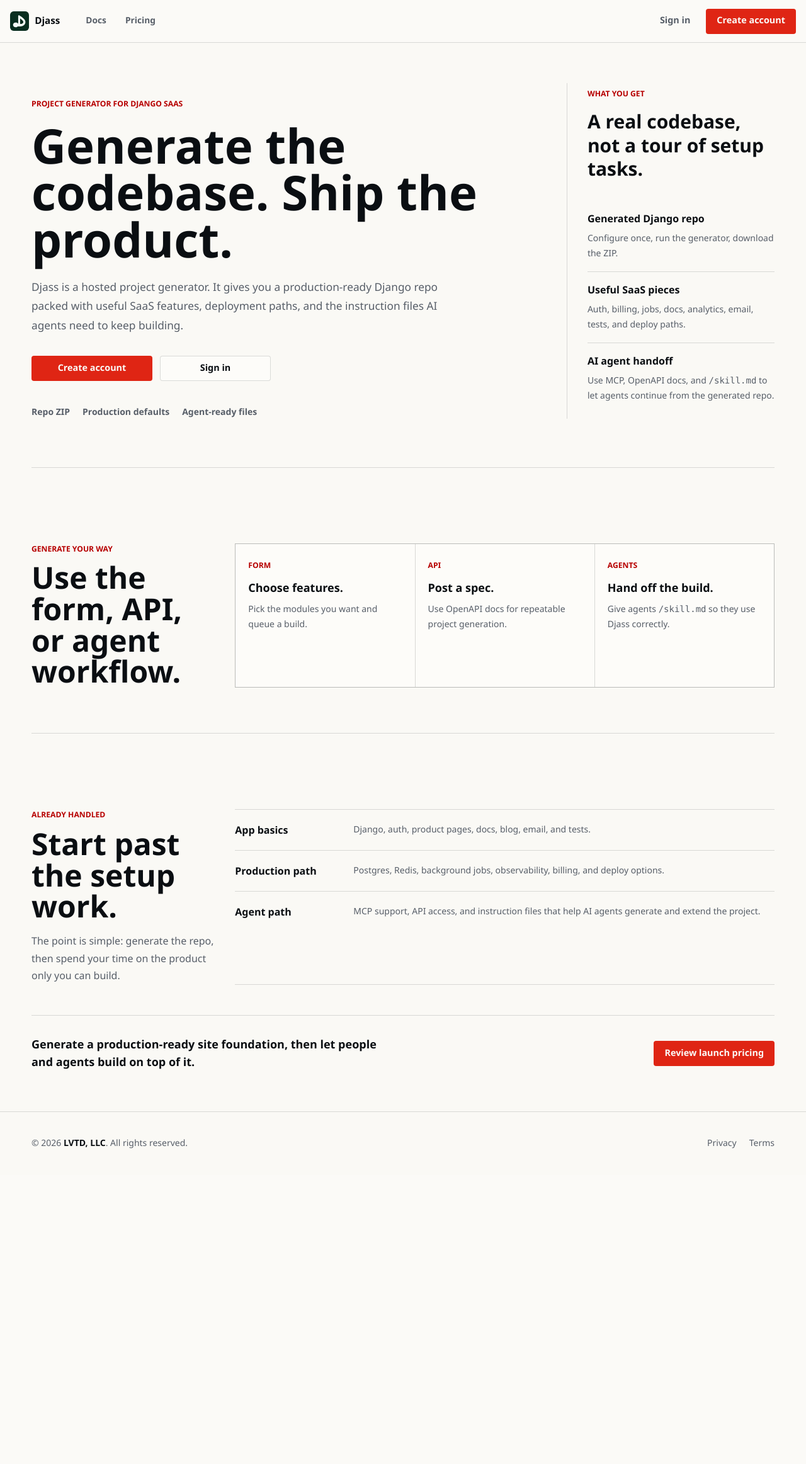
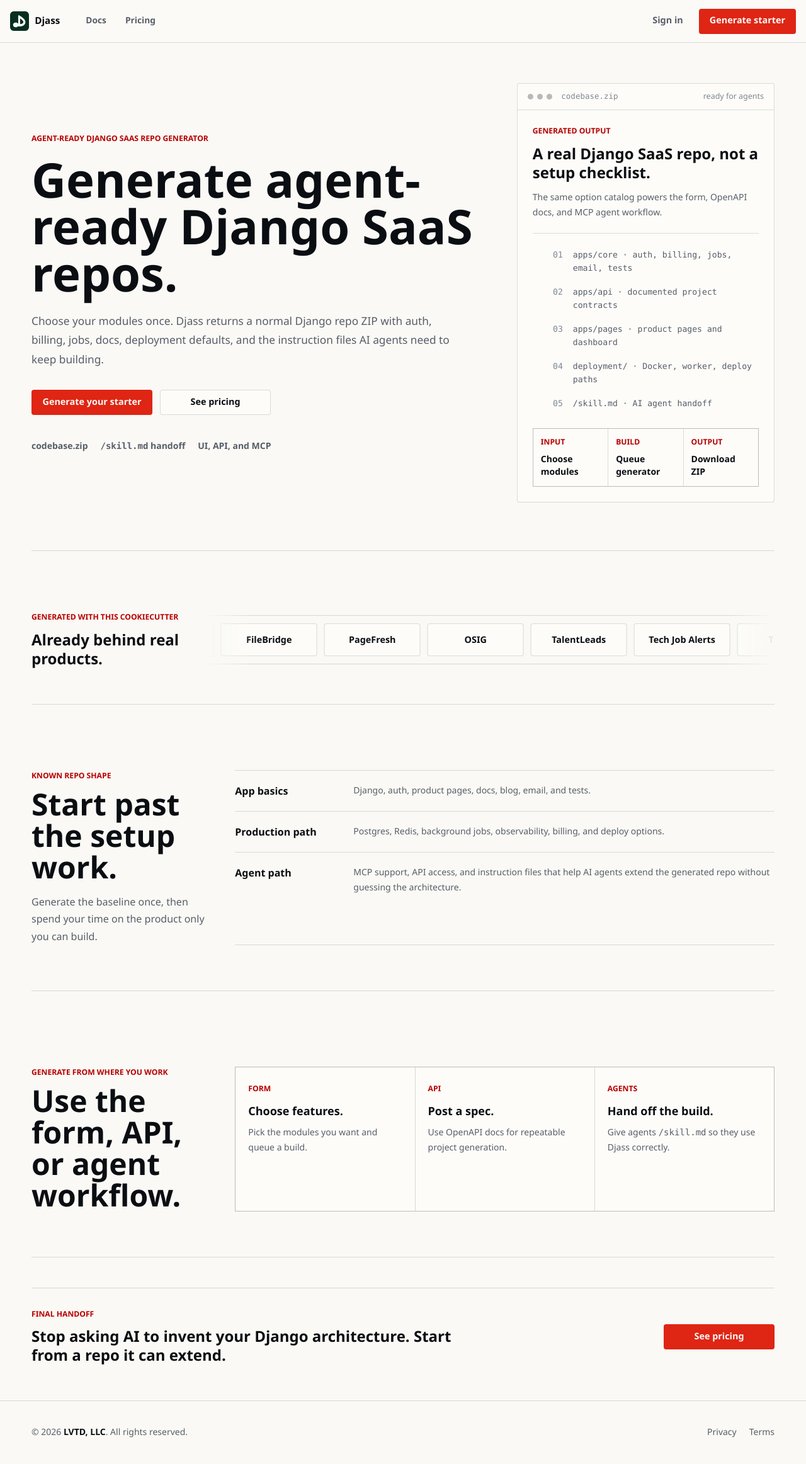
Before and after one commit to LVTD-LLC/djass, a Django app: template frontend/templates/pages/landing-page.html in a window 1280 px wide. Shown: the whole page at 63% size. Before the commit the page ends 1824 px from the top, so only its background shows below. Run offline with Django 4.2, Linux system fonts and the light colour scheme; the template is opened without the code that fills it, so the values that code supplies are empty; style sheets or scripts are compiled from the project's sources; some libraries are stand-ins or nearby versions.

Commit message:
feat(marketing): sharpen Djass landing positioning

```diff
--- a/frontend/src/styles/index.css
+++ b/frontend/src/styles/index.css
@@ -500,6 +500,59 @@ body {
   font-weight: 650;
 }
 
+.dj-logo-carousel {
+  position: relative;
+  overflow: hidden;
+  border-block: 1px solid var(--dj-border);
+  padding-block: 0.75rem;
+  -webkit-mask-image: linear-gradient(to right, transparent, black 8%, black 92%, transparent);
+  mask-image: linear-gradient(to right, transparent, black 8%, black 92%, transparent);
+}
+
+.dj-logo-track {
+  display: flex;
+  width: max-content;
+  gap: 0.65rem;
+}
+
+.dj-logo-set {
+  display: flex;
+  flex: 0 0 auto;
+  gap: 0.65rem;
+}
+
+.dj-logo-mark {
+  display: inline-flex;
+  align-items: center;
+  justify-content: center;
+  min-width: max(8rem, 12vw);
+  min-height: 3.25rem;
+  border: 1px solid var(--dj-border);
+  border-radius: 4px;
+  padding: 0.75rem 1rem;
+  background: var(--dj-panel-solid);
+  color: var(--dj-heading);
+  font-size: 0.9rem;
+  font-weight: 800;
+  text-align: center;
+  text-decoration: none;
+  white-space: nowrap;
+  transition: border-color 160ms ease, background-color 160ms ease, transform 160ms ease;
+}
+
+.dj-logo-mark:hover,
+.dj-logo-mark:focus-visible {
+  border-color: var(--dj-border-strong);
+  background: var(--dj-bg-muted);
+  outline: none;
+  transform: translateY(-1px);
+}
+
+.dj-logo-mark:focus-visible {
+  outline: 2px solid color-mix(in srgb, var(--dj-accent) 55%, transparent);
+  outline-offset: 2px;
+}
+
 .dj-product-surface {
   position: relative;
   overflow: hidden;
@@ -697,6 +750,25 @@ body {
     transition-duration: 160ms;
     transition-timing-function: cubic-bezier(0.22, 1, 0.36, 1);
   }
+
+  .dj-logo-track {
+    animation: dj-logo-scroll 32s linear infinite;
+  }
+
+  .dj-logo-carousel:hover .dj-logo-track,
+  .dj-logo-carousel:focus-within .dj-logo-track {
+    animation-play-state: paused;
+  }
+}
+
+@keyframes dj-logo-scroll {
+  from {
+    transform: translateX(0);
+  }
+
+  to {
+    transform: translateX(calc(-50% - 0.325rem));
+  }
 }
 
 @media (min-width: 769px) {
--- a/frontend/templates/base_landing.html
+++ b/frontend/templates/base_landing.html
@@ -12,23 +12,23 @@
     <link rel="icon" type="image/png" sizes="16x16" href="{% static 'vendors/images/favicon-16x16.png' %}" />
     <link rel="shortcut icon" href="{% static 'vendors/images/favicon.ico' %}" />
     {% block meta %}
-      <title>Djass</title>
-      <meta name="description" content="Generate production-ready Django SaaS codebases with useful features, deployment paths, and AI agent instructions built in." />
+      <title>Djass - Agent-ready Django SaaS repo generator</title>
+      <meta name="description" content="Generate agent-ready Django SaaS repos with auth, billing, jobs, docs, deployment defaults, and AI instructions built in." />
       <meta name="keywords" content="django, saas starter, ai agents, code generation" />
       <meta name="robots" content="index, follow" />
       <link rel="canonical" href="https://{{ request.get_host }}/" />
       <meta property="og:type" content="website" />
-      <meta property="og:title" content="Djass" />
+      <meta property="og:title" content="Djass - Agent-ready Django SaaS repos" />
       <meta property="og:url" content="https://{{ request.get_host }}/" />
-      <meta property="og:description" content="Generate production-ready Django SaaS codebases with useful features, deployment paths, and AI agent instructions built in." />
-      <meta property="og:image" content="https://osig.app/g?site=meta&style=logo&font=markerfelt&title=Djass&subtitle=Generate Django SaaS codebases&image_url=https://{{ request.get_host }}{% static 'vendors/images/logo.png' %}" />
+      <meta property="og:description" content="Generate agent-ready Django SaaS repos with auth, billing, jobs, docs, deployment defaults, and AI instructions built in." />
+      <meta property="og:image" content="https://osig.app/g?site=meta&style=logo&font=markerfelt&title=Agent-ready%20Django%20SaaS%20repos&subtitle=Generate%20a%20ZIP%20with%20auth%2C%20billing%2C%20jobs%2C%20docs%20and%20agent%20instructions&image_url=https://{{ request.get_host }}{% static 'vendors/images/logo.png' %}" />
       <meta property="og:locale" content="en_US" />
-      <meta name="twitter:card" content="summary" />
+      <meta name="twitter:card" content="summary_large_image" />
       <meta name="twitter:creator" content="@rasulkireev" />
       <meta name="twitter:site" content="@rasulkireev" />
-      <meta name="twitter:title" content="Djass" />
-      <meta name="twitter:description" content="Generate production-ready Django SaaS codebases with useful features, deployment paths, and AI agent instructions built in." />
-      <meta name="twitter:image" content="https://osig.app/g?site=x&style=logo&font=markerfelt&title=Djass&subtitle=Generate Django SaaS codebases&image_url=https://{{ request.get_host }}{% static 'vendors/images/logo.png' %}" />
+      <meta name="twitter:title" content="Djass - Agent-ready Django SaaS repos" />
+      <meta name="twitter:description" content="Generate agent-ready Django SaaS repos with auth, billing, jobs, docs, deployment defaults, and AI instructions built in." />
+      <meta name="twitter:image" content="https://osig.app/g?site=x&style=logo&font=markerfelt&title=Agent-ready%20Django%20SaaS%20repos&subtitle=Generate%20a%20ZIP%20with%20auth%2C%20billing%2C%20jobs%2C%20docs%20and%20agent%20instructions&image_url=https://{{ request.get_host }}{% static 'vendors/images/logo.png' %}" />
     {% endblock meta %}
 
     {% if posthog_api_key %}
@@ -117,8 +117,8 @@
           "@context": "https://schema.org",
           "@type": "WebSite",
           "name": "Djass",
-          "description": "Generate production-ready Django SaaS codebases with useful features, deployment paths, and AI agent instructions built in.",
-          "thumbnailUrl": "https://osig.app/g?site=x&style=logo&font=markerfelt&title=Djass&subtitle=Generate Django SaaS codebases&image_url=https://{{ request.get_host }}{% static 'vendors/images/logo.png' %}",
+          "description": "Generate agent-ready Django SaaS repos with auth, billing, jobs, docs, deployment defaults, and AI instructions built in.",
+          "thumbnailUrl": "https://osig.app/g?site=x&style=logo&font=markerfelt&title=Agent-ready%20Django%20SaaS%20repos&subtitle=Generate%20a%20ZIP%20with%20auth%2C%20billing%2C%20jobs%2C%20docs%20and%20agent%20instructions&image_url=https://{{ request.get_host }}{% static 'vendors/images/logo.png' %}",
           "url": "https://{{ request.get_host }}/",
           "author": {
             "@type": "Person",
--- a/frontend/templates/components/site_header.html
+++ b/frontend/templates/components/site_header.html
@@ -104,7 +104,7 @@
                     </div>
                 {% else %}
                     <a href="{% url 'account_login' %}" class="dj-button dj-button-subtle">Sign in</a>
-                    <a href="{% url 'account_signup' %}" class="dj-button dj-button-primary">Create account</a>
+                    <a href="{% url 'account_signup' %}" class="dj-button dj-button-primary">Generate starter</a>
                 {% endif %}
             </div>
             <div class="ml-auto lg:hidden" data-controller="dropdown">
@@ -158,7 +158,7 @@
                                 </li>
                                 <li class="p-2">
                                     <a href="{% url 'account_signup' %}"
-                                       class="dj-button dj-button-primary w-full">Create account</a>
+                                       class="dj-button dj-button-primary w-full">Generate starter</a>
                                 </li>
                             {% endif %}
                         </ul>
--- a/frontend/templates/pages/landing-page.html
+++ b/frontend/templates/pages/landing-page.html
@@ -1,6 +1,6 @@
 {% extends "base_landing.html" %}
 {% block content %}
-  <section class="pb-12 pt-8 sm:pb-16 sm:pt-12">
+  <section class="pb-10 pt-8 sm:pb-14 sm:pt-12">
     <div class="dj-container">
       {% if request.GET.account_deleted %}
         <div class="dj-alert dj-alert-success mb-8 text-sm">
@@ -8,53 +8,145 @@
         </div>
       {% endif %}
 
-      <div class="grid gap-[clamp(2rem,5vw,4.5rem)] border-b border-[var(--dj-border)] pb-[clamp(2.5rem,6vw,5rem)] lg:grid-cols-[minmax(0,1fr)_minmax(19rem,0.42fr)] lg:items-end">
+      <div class="grid gap-[clamp(2rem,5vw,4.5rem)] border-b border-[var(--dj-border)] pb-[clamp(2.5rem,6vw,5rem)] lg:grid-cols-[minmax(0,0.95fr)_minmax(22rem,0.55fr)] lg:items-center">
         <div class="max-w-4xl">
-          <p class="dj-kicker">Project generator for Django SaaS</p>
+          <p class="dj-kicker">Agent-ready Django SaaS repo generator</p>
           <h1 class="dj-hero-title mt-5">
-            Generate the codebase. Ship the product.
+            Generate agent-ready Django SaaS repos.
           </h1>
           <p class="dj-hero-copy mt-6 max-w-2xl">
-            Djass is a hosted project generator. It gives you a production-ready Django repo packed with useful SaaS features, deployment paths, and the instruction files AI agents need to keep building.
+            Choose your modules once. Djass returns a normal Django repo ZIP with auth, billing, jobs, docs, deployment defaults, and the instruction files AI agents need to keep building.
           </p>
 
           <div class="mt-8 flex flex-col gap-3 sm:max-w-xl sm:flex-row">
             {% if user.is_authenticated %}
               <a href="{% url 'home' %}" class="dj-button dj-button-primary sm:min-w-48">Open dashboard</a>
-              <a href="{% url 'pricing' %}" class="dj-button dj-button-secondary sm:min-w-44">Review launch pricing</a>
+              <a href="{% url 'project_new' %}" class="dj-button dj-button-secondary sm:min-w-44">Create project</a>
             {% else %}
-              <a href="{% url 'account_signup' %}" class="dj-button dj-button-primary sm:min-w-48">Create account</a>
-              <a href="{% url 'account_login' %}" class="dj-button dj-button-secondary sm:min-w-44">Sign in</a>
+              <a href="{% url 'account_signup' %}" class="dj-button dj-button-primary sm:min-w-48">Generate your starter</a>
+              <a href="{% url 'pricing' %}" class="dj-button dj-button-secondary sm:min-w-44">See pricing</a>
             {% endif %}
           </div>
 
           <div class="mt-10 flex flex-wrap gap-x-5 gap-y-2 text-sm font-semibold text-[var(--dj-muted)]">
-            <span>Repo ZIP</span>
-            <span>Production defaults</span>
-            <span>Agent-ready files</span>
+            <span>codebase.zip</span>
+            <span><span class="font-mono">/skill.md</span> handoff</span>
+            <span>UI, API, and MCP</span>
           </div>
         </div>
 
-        <aside class="border-y border-[var(--dj-border)] py-6 lg:border-y-0 lg:border-l lg:py-2 lg:pl-8" aria-label="Djass output">
-          <p class="dj-kicker">What you get</p>
-          <p class="mt-4 text-3xl font-semibold leading-tight text-[var(--dj-heading)]">
-            A real codebase, not a tour of setup tasks.
-          </p>
-          <div class="mt-8 divide-y divide-[var(--dj-border)]">
-            <div class="py-4">
-              <p class="font-semibold text-[var(--dj-heading)]">Generated Django repo</p>
-              <p class="mt-2 text-sm leading-6 text-[var(--dj-muted)]">Configure once, run the generator, download the ZIP.</p>
+        <aside aria-label="Generated Djass repo preview">
+          <div class="dj-product-surface">
+            <div class="dj-product-bar">
+              <span class="dj-dot"></span>
+              <span class="dj-dot"></span>
+              <span class="dj-dot"></span>
+              <span class="ml-2 font-mono">codebase.zip</span>
+              <span class="ml-auto">ready for agents</span>
             </div>
-            <div class="py-4">
-              <p class="font-semibold text-[var(--dj-heading)]">Useful SaaS pieces</p>
-              <p class="mt-2 text-sm leading-6 text-[var(--dj-muted)]">Auth, billing, jobs, docs, analytics, email, tests, and deploy paths.</p>
-            </div>
-            <div class="py-4">
-              <p class="font-semibold text-[var(--dj-heading)]">AI agent handoff</p>
-              <p class="mt-2 text-sm leading-6 text-[var(--dj-muted)]">Use MCP, OpenAPI docs, and <span class="font-mono">/skill.md</span> to let agents continue from the generated repo.</p>
+            <div class="p-5 sm:p-6">
+              <div class="flex flex-col gap-3 border-b border-[var(--dj-border)] pb-5">
+                <p class="dj-kicker">Generated output</p>
+                <p class="text-2xl font-semibold leading-tight text-[var(--dj-heading)]">
+                  A real Django SaaS repo, not a setup checklist.
+                </p>
+                <p class="text-sm leading-6 text-[var(--dj-muted)]">
+                  The same option catalog powers the form, OpenAPI docs, and MCP agent workflow.
+                </p>
+              </div>
+
+              <div class="mt-5 space-y-2">
+                <div class="dj-code-line"><span>01</span><span>apps/core · auth, billing, jobs, email, tests</span></div>
+                <div class="dj-code-line"><span>02</span><span>apps/api · documented project contracts</span></div>
+                <div class="dj-code-line"><span>03</span><span>apps/pages · product pages and dashboard</span></div>
+                <div class="dj-code-line"><span>04</span><span>deployment/ · Docker, worker, deploy paths</span></div>
+                <div class="dj-code-line"><span>05</span><span>/skill.md · AI agent handoff</span></div>
+              </div>
+
+              <div class="mt-6 grid gap-px border border-[var(--dj-border)] bg-[var(--dj-border)] sm:grid-cols-3">
+                <div class="bg-[var(--dj-panel-solid)] p-3">
+                  <p class="dj-kicker">Input</p>
+                  <p class="mt-2 text-sm font-semibold text-[var(--dj-heading)]">Choose modules</p>
+                </div>
+                <div class="bg-[var(--dj-panel-solid)] p-3">
+                  <p class="dj-kicker">Build</p>
+                  <p class="mt-2 text-sm font-semibold text-[var(--dj-heading)]">Queue generator</p>
+                </div>
+                <div class="bg-[var(--dj-panel-solid)] p-3">
+                  <p class="dj-kicker">Output</p>
+                  <p class="mt-2 text-sm font-semibold text-[var(--dj-heading)]">Download ZIP</p>
+                </div>
+              </div>
             </div>
           </div>
         </aside>
+      </div>
+    </div>
+  </section>
+
+  <section class="py-8 sm:py-10">
+    <div class="dj-container">
+      <div class="grid gap-6 border-b border-[var(--dj-border)] pb-[clamp(2rem,5vw,3.5rem)] lg:grid-cols-[0.28fr_1fr] lg:items-center">
+        <div>
+          <p class="dj-kicker">Generated with this cookiecutter</p>
+          <h2 class="mt-3 text-2xl font-semibold leading-tight text-[var(--dj-heading)]">Already behind real products.</h2>
+        </div>
+
+        <div class="dj-logo-carousel" role="region" aria-label="Projects generated with this cookiecutter">
+          <div class="dj-logo-track">
+            <div class="dj-logo-set">
+              <a href="https://awesome.lvtd.dev/" class="dj-logo-mark" target="_blank" rel="noopener noreferrer">Awesome</a>
+              <a href="https://djass.dev/" class="dj-logo-mark" target="_blank" rel="noopener noreferrer">Djass</a>
+              <a href="https://filebridge.lvtd.dev/" class="dj-logo-mark" target="_blank" rel="noopener noreferrer">FileBridge</a>
+              <a href="https://pagefresh.lvtd.dev/" class="dj-logo-mark" target="_blank" rel="noopener noreferrer">PageFresh</a>
+              <a href="https://osig.app/" class="dj-logo-mark" target="_blank" rel="noopener noreferrer">OSIG</a>
+              <a href="https://gettalentleads.com/" class="dj-logo-mark" target="_blank" rel="noopener noreferrer">TalentLeads</a>
+              <a href="https://gettjalerts.com/" class="dj-logo-mark" target="_blank" rel="noopener noreferrer">Tech Job Alerts</a>
+              <a href="https://tuxseo.com/" class="dj-logo-mark" target="_blank" rel="noopener noreferrer">TuxSEO</a>
+              <a href="https://askhndigests.com/" class="dj-logo-mark" target="_blank" rel="noopener noreferrer">Ask HN Digest</a>
+            </div>
+            <div class="dj-logo-set" aria-hidden="true">
+              <a href="https://awesome.lvtd.dev/" class="dj-logo-mark" target="_blank" rel="noopener noreferrer" tabindex="-1">Awesome</a>
+              <a href="https://djass.dev/" class="dj-logo-mark" target="_blank" rel="noopener noreferrer" tabindex="-1">Djass</a>
+              <a href="https://filebridge.lvtd.dev/" class="dj-logo-mark" target="_blank" rel="noopener noreferrer" tabindex="-1">FileBridge</a>
+              <a href="https://pagefresh.lvtd.dev/" class="dj-logo-mark" target="_blank" rel="noopener noreferrer" tabindex="-1">PageFresh</a>
+              <a href="https://osig.app/" class="dj-logo-mark" target="_blank" rel="noopener noreferrer" tabindex="-1">OSIG</a>
+              <a href="https://gettalentleads.com/" class="dj-logo-mark" target="_blank" rel="noopener noreferrer" tabindex="-1">TalentLeads</a>
+              <a href="https://gettjalerts.com/" class="dj-logo-mark" target="_blank" rel="noopener noreferrer" tabindex="-1">Tech Job Alerts</a>
+              <a href="https://tuxseo.com/" class="dj-logo-mark" target="_blank" rel="noopener noreferrer" tabindex="-1">TuxSEO</a>
+              <a href="https://askhndigests.com/" class="dj-logo-mark" target="_blank" rel="noopener noreferrer" tabindex="-1">Ask HN Digest</a>
+            </div>
+          </div>
+        </div>
+      </div>
+    </div>
+  </section>
+
+  <section class="py-10 sm:py-16">
+    <div class="dj-container">
+      <div class="grid gap-8 border-b border-[var(--dj-border)] pb-[clamp(2.5rem,6vw,4.5rem)] lg:grid-cols-[0.34fr_1fr]">
+        <div>
+          <p class="dj-kicker">Known repo shape</p>
+          <h2 class="dj-section-title mt-3">Start past the setup work.</h2>
+          <p class="dj-section-copy mt-4">
+            Generate the baseline once, then spend your time on the product only you can build.
+          </p>
+        </div>
+
+        <div class="divide-y divide-[var(--dj-border)] border-y border-[var(--dj-border)]">
+          <div class="grid gap-3 py-5 md:grid-cols-[11rem_1fr]">
+            <h3 class="font-semibold text-[var(--dj-heading)]">App basics</h3>
+            <p class="text-sm leading-6 text-[var(--dj-muted)]">Django, auth, product pages, docs, blog, email, and tests.</p>
+          </div>
+          <div class="grid gap-3 py-5 md:grid-cols-[11rem_1fr]">
+            <h3 class="font-semibold text-[var(--dj-heading)]">Production path</h3>
+            <p class="text-sm leading-6 text-[var(--dj-muted)]">Postgres, Redis, background jobs, observability, billing, and deploy options.</p>
+          </div>
+          <div class="grid gap-3 py-5 md:grid-cols-[11rem_1fr]">
+            <h3 class="font-semibold text-[var(--dj-heading)]">Agent path</h3>
+            <p class="text-sm leading-6 text-[var(--dj-muted)]">MCP support, API access, and instruction files that help AI agents extend the generated repo without guessing the architecture.</p>
+          </div>
+        </div>
       </div>
     </div>
   </section>
@@ -63,7 +155,7 @@
     <div class="dj-container">
       <div class="grid gap-8 border-b border-[var(--dj-border)] pb-[clamp(2.5rem,6vw,4.5rem)] lg:grid-cols-[0.34fr_1fr]">
         <div>
-          <p class="dj-kicker">Generate your way</p>
+          <p class="dj-kicker">Generate from where you work</p>
           <h2 class="dj-section-title mt-3">Use the form, API, or agent workflow.</h2>
         </div>
 
@@ -85,44 +177,18 @@
           </a>
         </div>
       </div>
-    </div>
-  </section>
 
-  <section class="py-10 sm:py-16">
-    <div class="dj-container">
-      <div class="grid gap-8 lg:grid-cols-[0.34fr_1fr]">
+      <div class="mt-12 grid gap-5 border-t border-[var(--dj-border)] pt-8 lg:grid-cols-[1fr_auto] lg:items-center">
         <div>
-          <p class="dj-kicker">Already handled</p>
-          <h2 class="dj-section-title mt-3">Start past the setup work.</h2>
-          <p class="dj-section-copy mt-4">
-            The point is simple: generate the repo, then spend your time on the product only you can build.
+          <p class="dj-kicker">Final handoff</p>
+          <p class="mt-3 max-w-2xl text-2xl font-semibold leading-tight text-[var(--dj-heading)]">
+            Stop asking AI to invent your Django architecture. Start from a repo it can extend.
           </p>
         </div>
-
-        <div class="divide-y divide-[var(--dj-border)] border-y border-[var(--dj-border)]">
-          <div class="grid gap-3 py-5 md:grid-cols-[11rem_1fr]">
-            <h3 class="font-semibold text-[var(--dj-heading)]">App basics</h3>
-            <p class="text-sm leading-6 text-[var(--dj-muted)]">Django, auth, product pages, docs, blog, email, and tests.</p>
-          </div>
-          <div class="grid gap-3 py-5 md:grid-cols-[11rem_1fr]">
-            <h3 class="font-semibold text-[var(--dj-heading)]">Production path</h3>
-            <p class="text-sm leading-6 text-[var(--dj-muted)]">Postgres, Redis, background jobs, observability, billing, and deploy options.</p>
-          </div>
-          <div class="grid gap-3 py-5 md:grid-cols-[11rem_1fr]">
-            <h3 class="font-semibold text-[var(--dj-heading)]">Agent path</h3>
-            <p class="text-sm leading-6 text-[var(--dj-muted)]">MCP support, API access, and instruction files that help AI agents generate and extend the project.</p>
-          </div>
-        </div>
-      </div>
-
-      <div class="mt-12 flex flex-col gap-4 border-t border-[var(--dj-border)] pt-8 sm:flex-row sm:items-center sm:justify-between">
-        <p class="max-w-xl text-lg font-semibold leading-7 text-[var(--dj-heading)]">
-          Generate a production-ready site foundation, then let people and agents build on top of it.
-        </p>
         {% if user.is_authenticated %}
           <a href="{% url 'project_new' %}" class="dj-button dj-button-primary sm:min-w-44">Create project</a>
         {% else %}
-          <a href="{% url 'pricing' %}" class="dj-button dj-button-primary sm:min-w-44">Review launch pricing</a>
+          <a href="{% url 'pricing' %}" class="dj-button dj-button-primary sm:min-w-44">See pricing</a>
         {% endif %}
       </div>
     </div>
```
Also changed, not shown: apps/pages/test_marketing_copy.py (+9 -11 lines), apps/pages/tests.py (+17 -19 lines).
